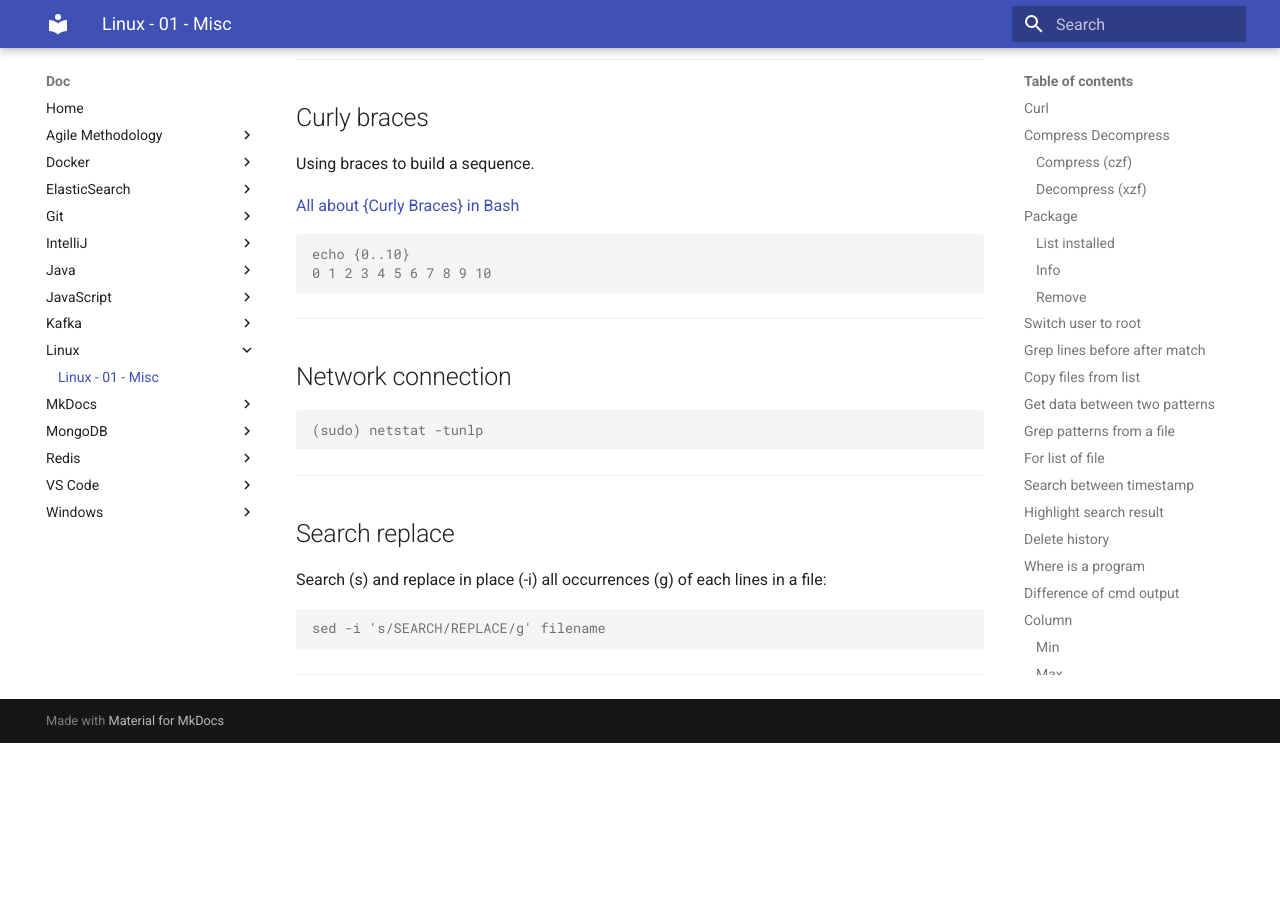
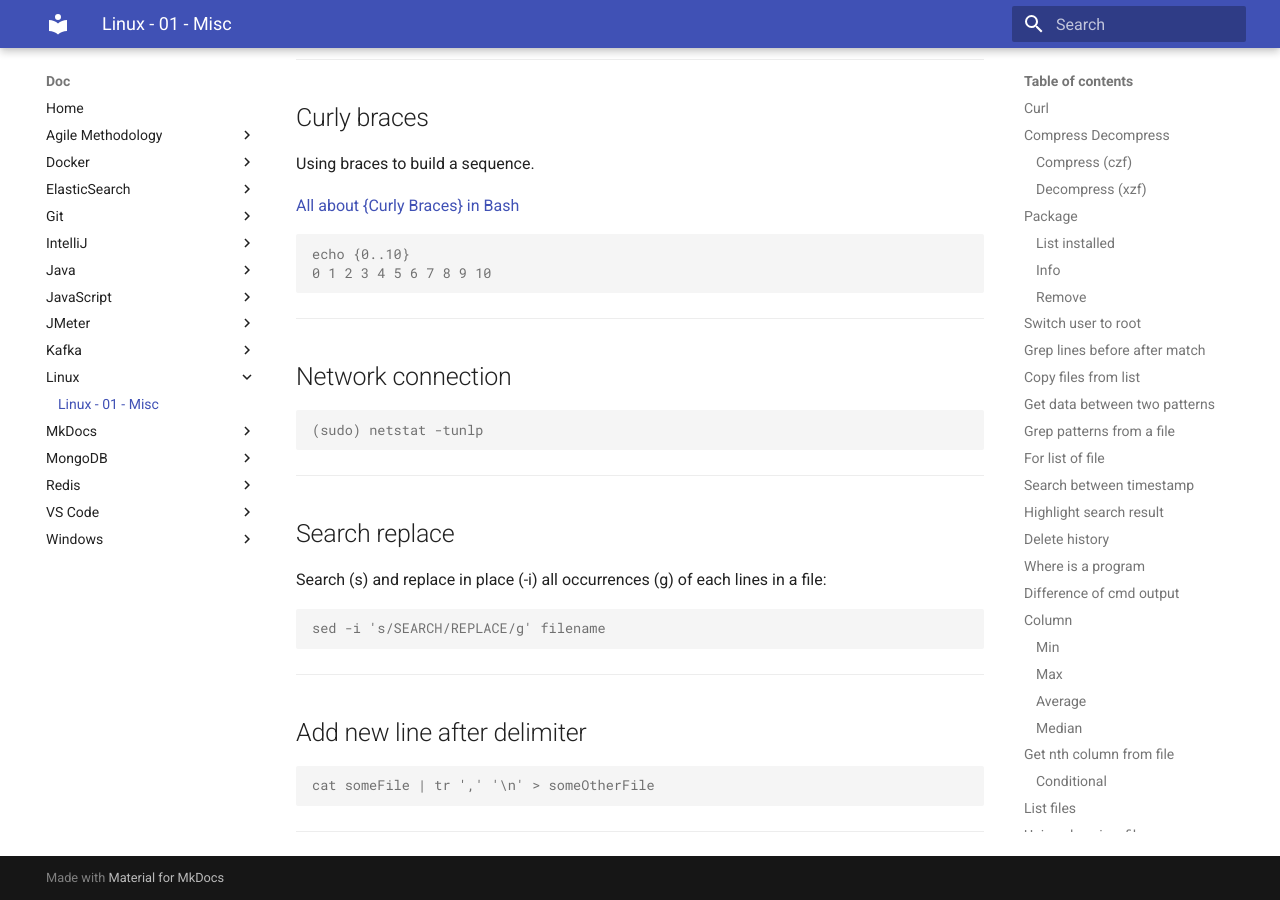
Before and after one commit to oldu73/doc, an MkDocs documentation site: the page built from docs/linux/1-linux-misc.md, in a window 1280 px wide and 900 px high, scrolled down 11160 px. Built offline with MkDocs 1.6.1 and Material for MkDocs 9.7.7, drawn with Linux system fonts in a browser that asks for light colours; before the commit the page ends 11903 px from its top, so only the background shows below that.

Commit message:
linux add new line after delimiter and jmeter ramp up

````diff
--- a/docs/linux/1-linux-misc.md
+++ b/docs/linux/1-linux-misc.md
@@ -606,3 +606,11 @@
 ```
 
 ***
+
+## Add new line after delimiter
+
+```console
+cat someFile | tr ',' '\n' > someOtherFile
+```
+
+***
--- a/mkdocs.yml
+++ b/mkdocs.yml
@@ -59,6 +59,8 @@
             - 04-control:
                 - '20-condition': 'javascript/training/04-control/20-condition.md'
                 - '21-ternary-operator': 'javascript/training/04-control/21-ternary-operator.md'
+    - JMeter:
+        - 'JMeter - 01 - Misc': 'jmeter/1-jmeter-misc.md'
     - Kafka:
         - 'Kafka - 01 - Misc': 'kafka/1-kafka-misc.md'
     - Linux:
````
Also changed, not shown: docs/jmeter/1-jmeter-misc.md (added, +13 -0 lines).
